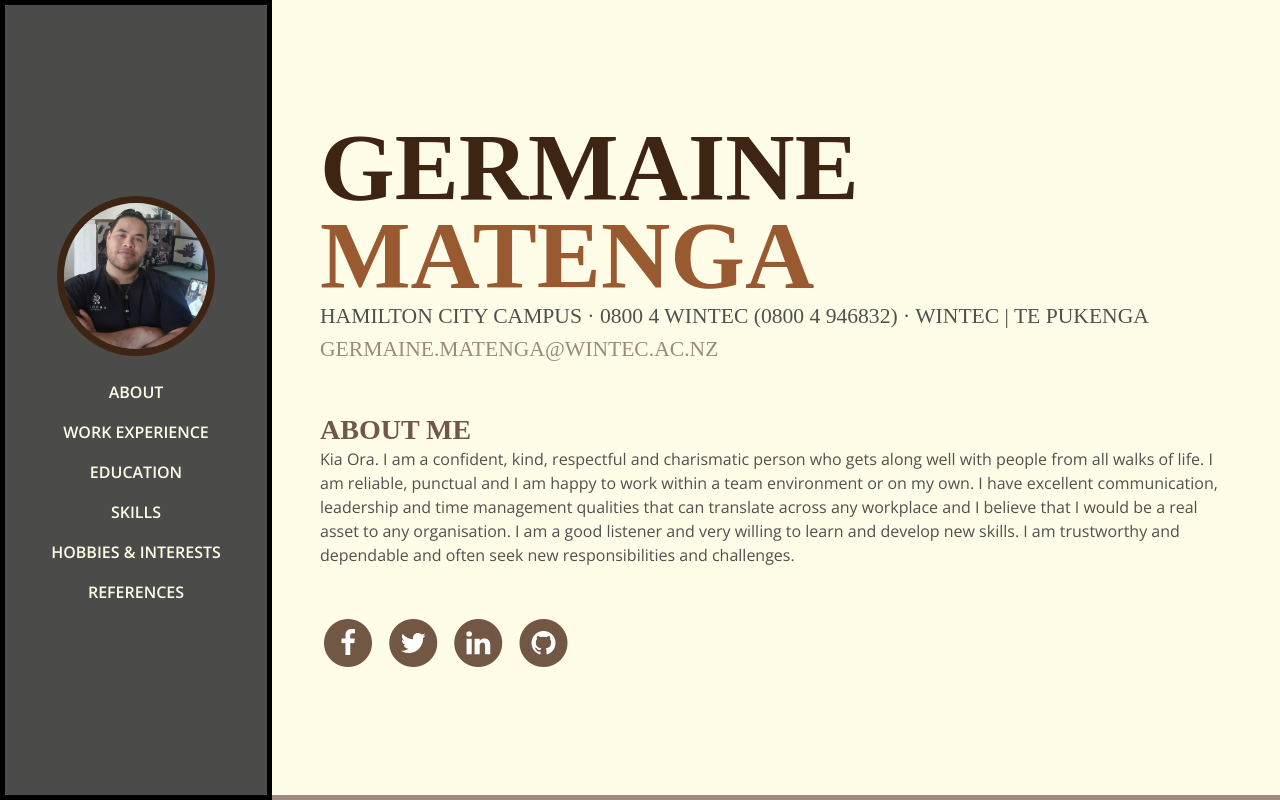
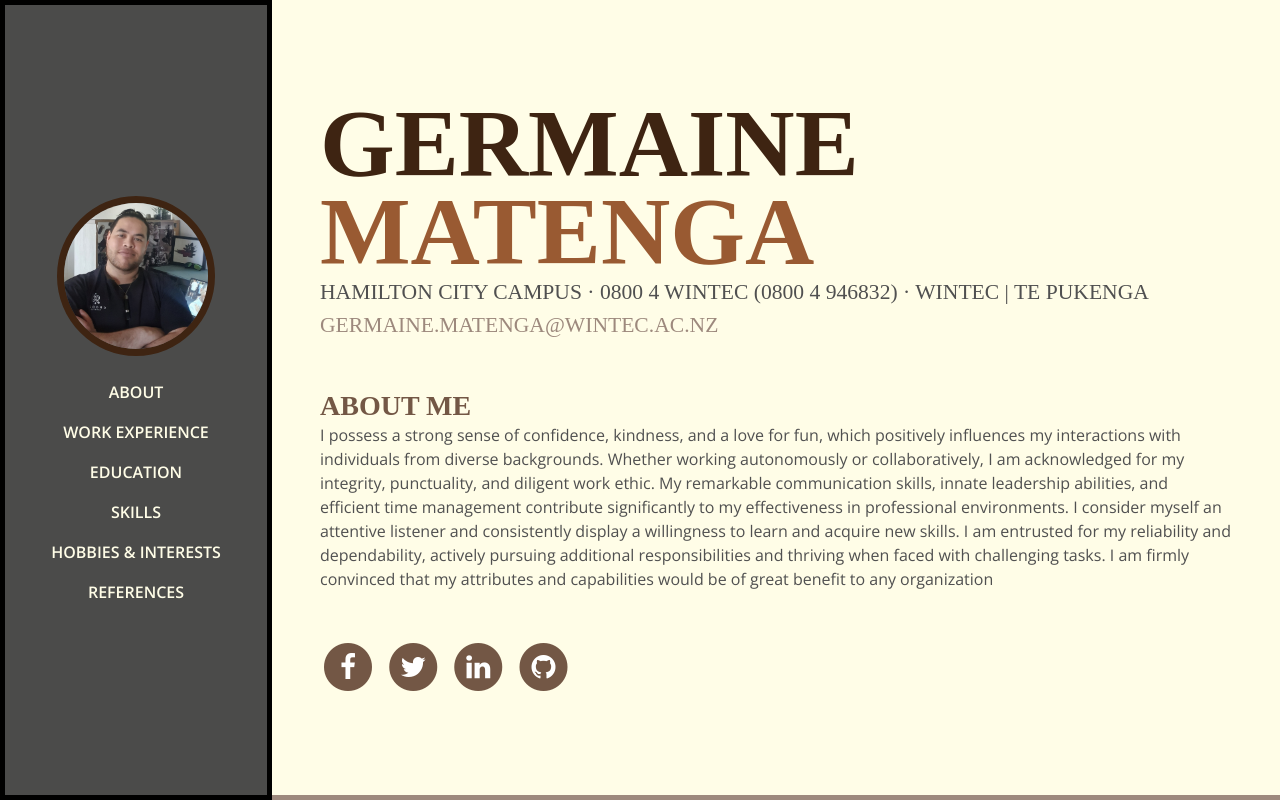
Before and after one commit to nstag8a/Germaine.Matenga.Resume, a plain HTML site: page index.html in a window 1280 px wide. Shown: the top 800 px of the page. Drawn offline with nearby package versions, Linux system fonts and the light colour scheme; a web font is replaced by a local one.

Commit message:
Update index.html

```diff
--- a/index.html
+++ b/index.html
@@ -72,7 +72,7 @@
             <a href="mailto:name@email.com">Germaine.Matenga@wintec.ac.nz</a>
           </div>
           <h3 class="mb-0">ABOUT ME</h3>
-          <p class="mb-5">Kia Ora. I am a confident, kind, respectful and charismatic person who gets along well with people from all walks of life.  I am reliable, punctual and I am happy to work within a team environment or on my own. I have excellent communication, leadership and time management qualities that can translate across any workplace and I believe that I would be a real asset to any organisation. I am a good listener and very willing to learn and develop new skills. I am trustworthy and dependable and often seek new responsibilities and challenges.</p>
+          <p class="mb-5">I possess a strong sense of confidence, kindness, and a love for fun, which positively influences my interactions with individuals from diverse backgrounds. Whether working autonomously or collaboratively, I am acknowledged for my integrity, punctuality, and diligent work ethic. My remarkable communication skills, innate leadership abilities, and efficient time management contribute significantly to my effectiveness in professional environments. I consider myself an attentive listener and consistently display a willingness to learn and acquire new skills. I am entrusted for my reliability and dependability, actively pursuing additional responsibilities and thriving when faced with challenging tasks. I am firmly convinced that my attributes and capabilities would be of great benefit to any organization</p>
           <ul class="list-inline list-social-icons mb-0">
             <li class="list-inline-item">
               <a href="https://www.facebook.com">
```
